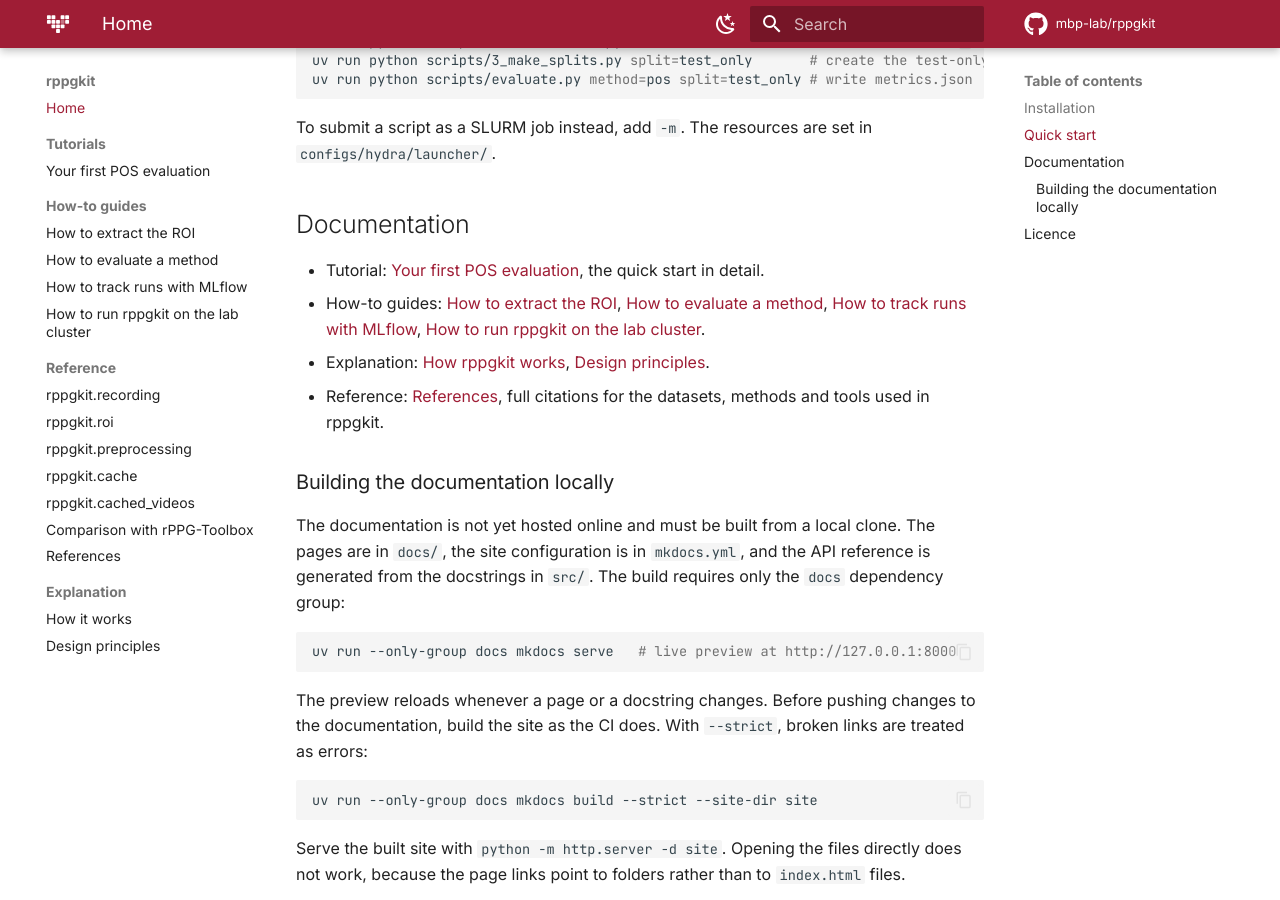
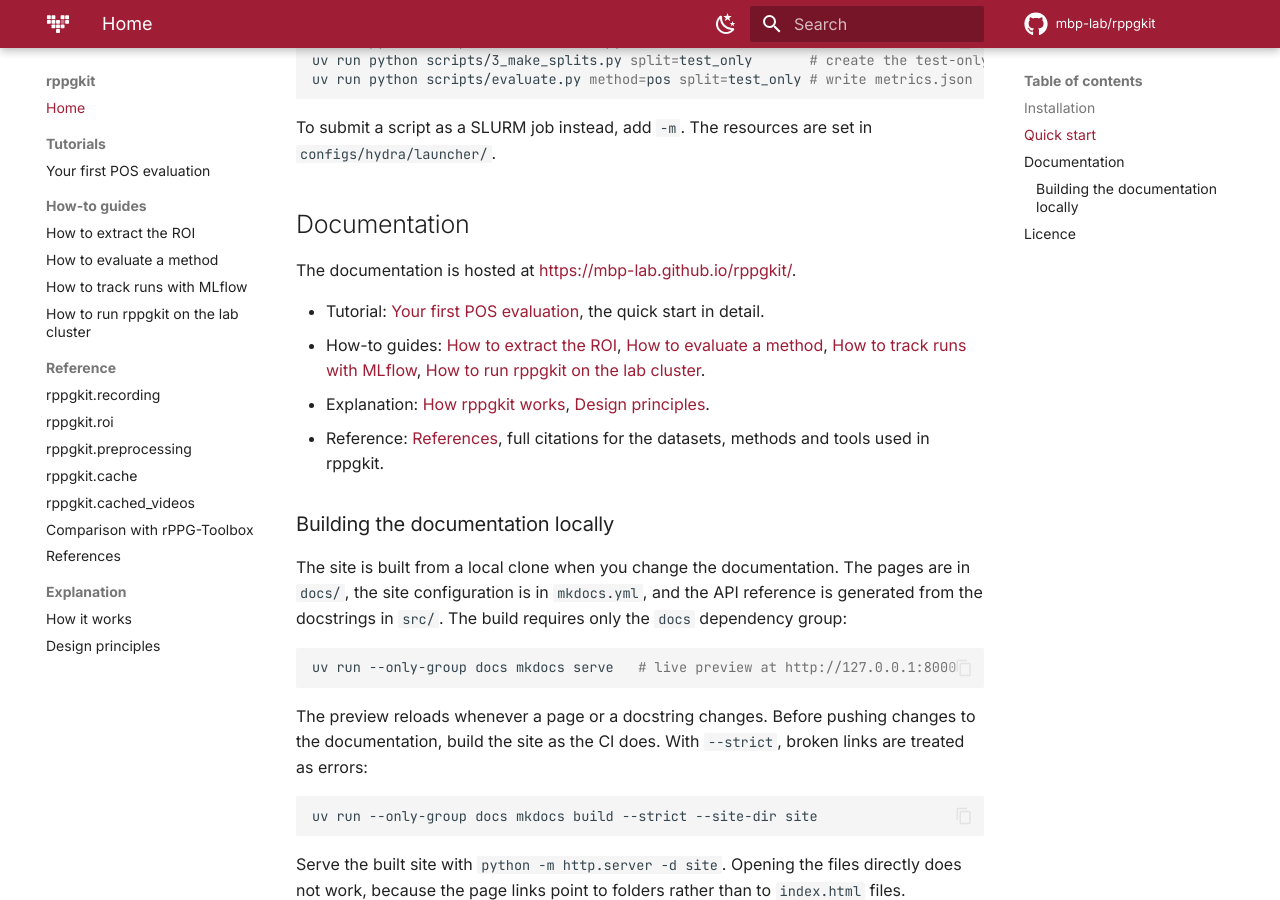
Before and after one commit to mbp-lab/rppgkit, an MkDocs documentation site: the page built from docs/index.md, in a window 1280 px wide and 900 px high, scrolled down 962 px. Built offline with MkDocs 1.6.1 and Material for MkDocs 9.7.7, drawn with Linux system fonts in a browser that asks for light colours; comment, search, counter and statistics services are not loaded.

Commit message:
Restore the restructured lab-cluster guide lost in the merge; link the docs site

````diff
--- a/README.md
+++ b/README.md
@@ -48,17 +48,19 @@ To submit a script as a SLURM job instead, add `-m`. The resources are set in
 
 ## Documentation
 
-- Tutorial: [Your first POS evaluation](https://github.com/mbp-lab/rppgkit/blob/main/docs/tutorials/first-pos-evaluation.md), the quick start in detail.
-- How-to guides: [How to extract the ROI](https://github.com/mbp-lab/rppgkit/blob/main/docs/how-to/extract-the-roi.md), [How to evaluate a method](https://github.com/mbp-lab/rppgkit/blob/main/docs/how-to/evaluate-a-method.md), [How to track runs with MLflow](https://github.com/mbp-lab/rppgkit/blob/main/docs/how-to/track-runs-with-mlflow.md), [How to run rppgkit on the lab cluster](https://github.com/mbp-lab/rppgkit/blob/main/docs/how-to/run-on-the-lab-cluster.md).
-- Explanation: [How rppgkit works](https://github.com/mbp-lab/rppgkit/blob/main/docs/how-it-works.md), [Design principles](https://github.com/mbp-lab/rppgkit/blob/main/docs/design-principles.md).
-- Reference: [References](https://github.com/mbp-lab/rppgkit/blob/main/docs/reference/references.md), full citations for the datasets, methods and tools used in rppgkit.
+The documentation is hosted at <https://mbp-lab.github.io/rppgkit/>.
+
+- Tutorial: [Your first POS evaluation](https://mbp-lab.github.io/rppgkit/tutorials/first-pos-evaluation/), the quick start in detail.
+- How-to guides: [How to extract the ROI](https://mbp-lab.github.io/rppgkit/how-to/extract-the-roi/), [How to evaluate a method](https://mbp-lab.github.io/rppgkit/how-to/evaluate-a-method/), [How to track runs with MLflow](https://mbp-lab.github.io/rppgkit/how-to/track-runs-with-mlflow/), [How to run rppgkit on the lab cluster](https://mbp-lab.github.io/rppgkit/how-to/run-on-the-lab-cluster/).
+- Explanation: [How rppgkit works](https://mbp-lab.github.io/rppgkit/how-it-works/), [Design principles](https://mbp-lab.github.io/rppgkit/design-principles/).
+- Reference: [References](https://mbp-lab.github.io/rppgkit/reference/references/), full citations for the datasets, methods and tools used in rppgkit.
 
 ### Building the documentation locally
 
-The documentation is not yet hosted online and must be built from a local clone. The
-pages are in `docs/`, the site configuration is in `mkdocs.yml`, and the API reference
-is generated from the docstrings in `src/`. The build requires only the `docs`
-dependency group:
+The site is built from a local clone when you change the documentation. The pages are
+in `docs/`, the site configuration is in `mkdocs.yml`, and the API reference is
+generated from the docstrings in `src/`. The build requires only the `docs` dependency
+group:
 
 ```bash
 uv run --only-group docs mkdocs serve   # live preview at http://127.0.0.1:8000
````
Also changed, not shown: docs/how-to/run-on-the-lab-cluster.md (+111 -63 lines).
